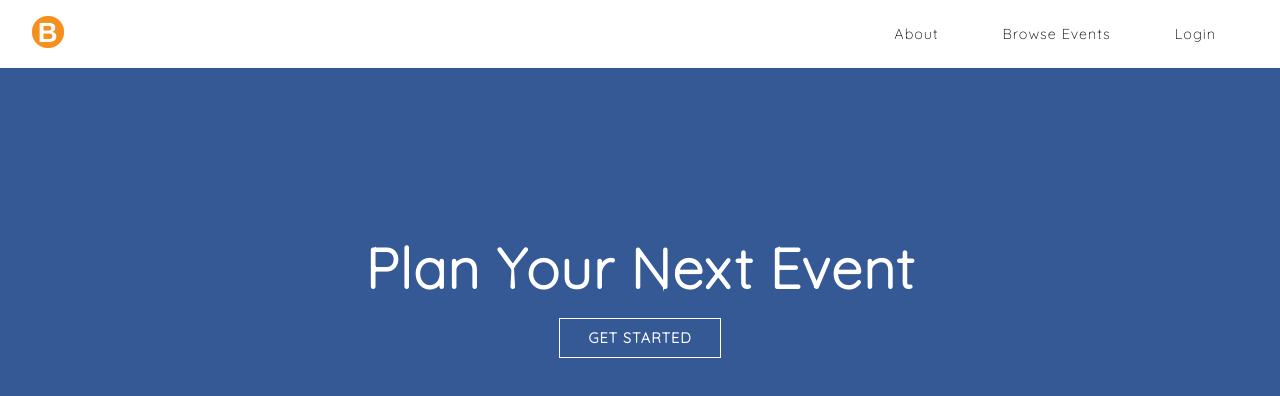
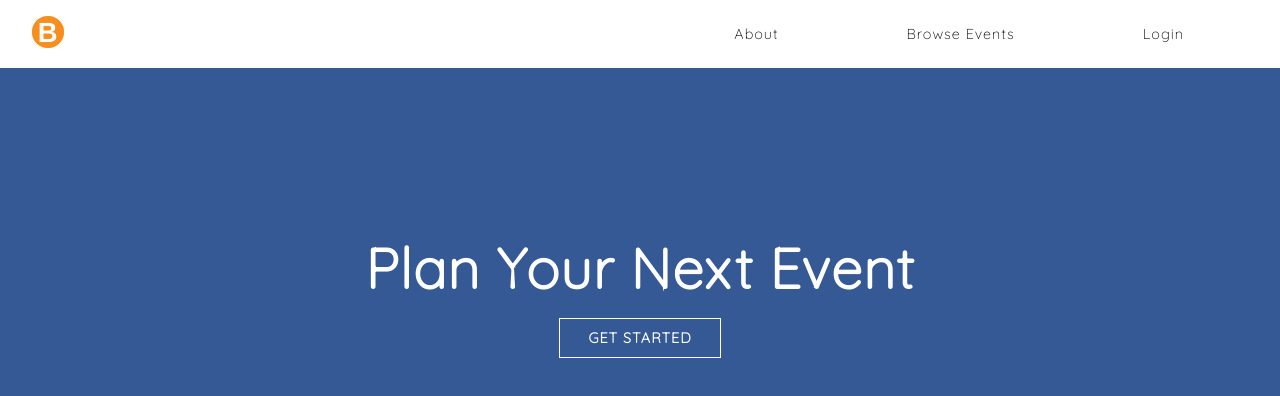
Before and after one commit to dngst/brightevents, a React (Create React App) app: page / in a window 1280 px wide. Shown: the top 396 px of the page. Built offline with nearby package versions, Linux system fonts and the light colour scheme.

Commit message:
Set active link

```diff
--- /dev/null
+++ b/src/components/nav/ActiveLink.js
@@ -0,0 +1,13 @@
+import { Link, useRoute } from "wouter";
+
+
+const ActiveLink = (props) => {
+  const [isActive] = useRoute(props.href);
+  return (
+  <Link {...props}>
+    <a className={isActive ? "active" : ""}>{props.children}</a>
+  </Link>
+  );
+}
+
+export default ActiveLink;
--- a/src/components/nav/Nav.js
+++ b/src/components/nav/Nav.js
@@ -11,6 +11,12 @@
   top: 0;
   left: 0;
   right: 0;
+  .active {
+    text-underline-position: under;
+    text-decoration: underline;
+    text-underline-offset: 0.5em;
+    text-decoration-color: #f78f1e;
+  }
   @media (max-width: 768px) {
     border-bottom: 1px solid #f2f2f2;
   }
--- a/src/components/nav/Navbar.js
+++ b/src/components/nav/Navbar.js
@@ -1,6 +1,6 @@
 import React, { useState } from "react";
-import { Link } from "wouter";
 import Nav from "./Nav";
+import ActiveLink from "./ActiveLink";
 import Index from "./Index";
 import Menu from "./Menu";
 import Hamburger from "./Hamburger";
@@ -13,7 +13,7 @@
   return (
     <Nav>
       <Index>
-        <Link to="/"><img src={Logo} alt="Home" /></Link>
+        <ActiveLink href="/"><img src={Logo} alt="Home" /></ActiveLink>
       </Index>
       <Hamburger onClick={() => setIsOpen(!isOpen)}>
         <span />
@@ -21,9 +21,9 @@
         <span />
       </Hamburger>
       <Menu isOpen={isOpen}>
-        <Link href="/about">about</Link>
-        <Link href="/events">browse events</Link>
-        <Link href="/login">login</Link>
+        <ActiveLink href="/about">about</ActiveLink>
+        <ActiveLink href="/events">browse events</ActiveLink>
+        <ActiveLink href="/login">login</ActiveLink>
       </Menu>
     </Nav>
   );
```
